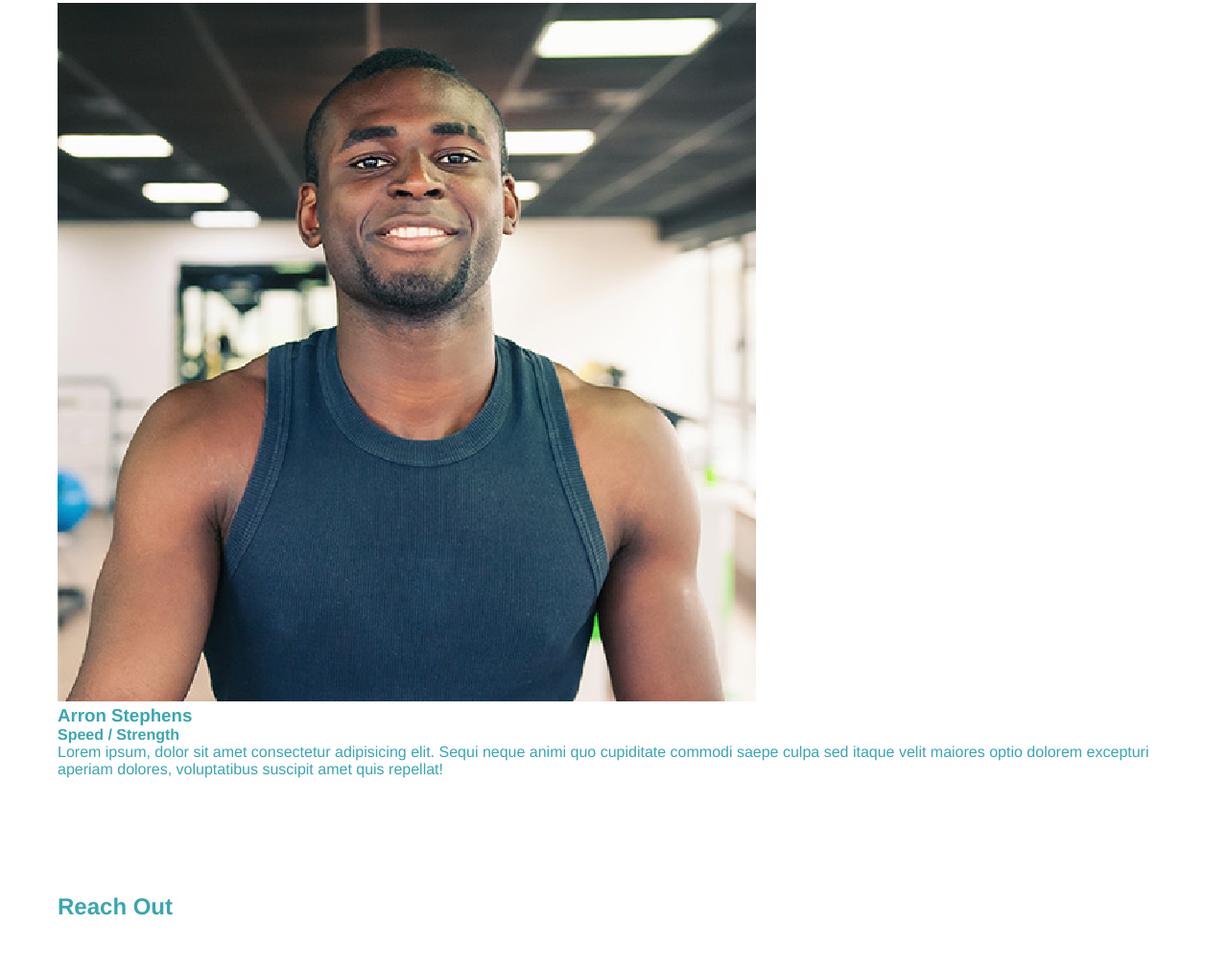
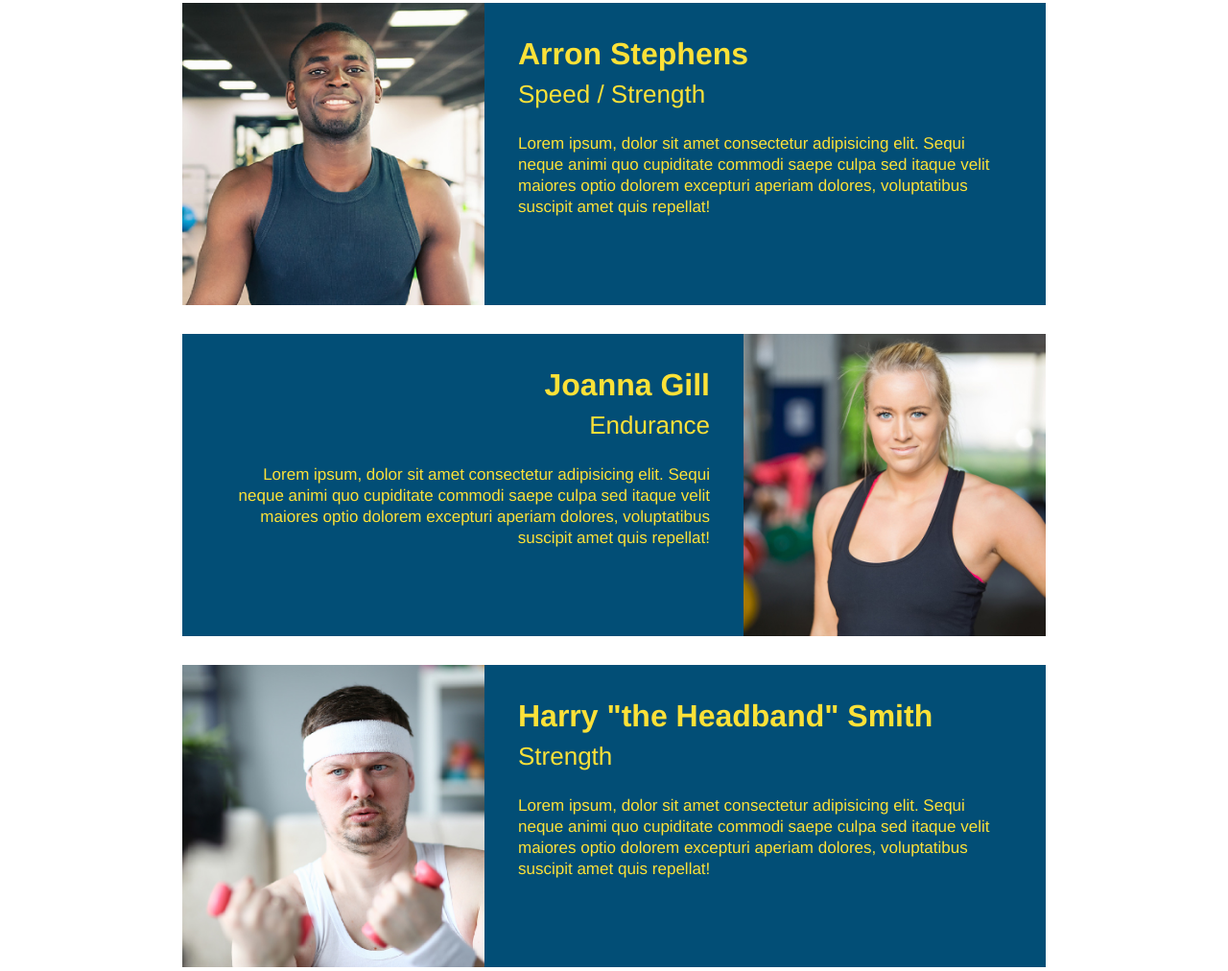
Before and after one commit to adorsey5/run-buddy, a plain HTML site: page index.html in a window 1280 px wide. Shown: the part 2909-3921 px from the top of the page at 96% size. Drawn offline with Linux system fonts and the light colour scheme.

Commit message:
filled in and styled the MEET THE TRAINERS section

```diff
--- a/assets/css/style.css
+++ b/assets/css/style.css
@@ -194,6 +194,56 @@ section {
 .steps span {
   font-size: 38px;
 }
+
+/* MEET THE TRAINERS SECTION */
+/* Centered the text*/
+.trainers {
+  text-align: center;
+}
+
+/* Styled the <article> element*/
+.trainer {
+  width: 900px;
+  margin: 0 auto 30px auto;
+  background: #024e76;
+  color: #fce138;
+  overflow: auto;
+}
+
+/* Styled the text and image content*/
+.trainer img {
+  width: 35%;
+  float: left;
+}
+.trainer-bio {
+  padding: 35px;
+  float: left;
+  width: 65%;
+}
+/* Styled the trainer text to align left and right*/
+.text-left {
+  text-align: left;
+}
+
+.text-right {
+  text-align: right;
+}
+/* Styled the trainers' heading, subheading and paragrpah text*/
+.trainer-bio h3 {
+  font-size: 32px;
+  margin-bottom: 8px;
+}
+
+.trainer-bio h4 {
+  font-weight: lighter;
+  font-size: 26px;
+  margin-bottom: 25px;
+}
+
+.trainer-bio p {
+  font-size: 17px;
+  line-height: 1.3;
+}
 /* Style <footer> with color, text, and margin*/
 footer {
   background: #fce138;
--- a/index.html
+++ b/index.html
@@ -108,9 +108,10 @@
   <!-- "meet the trainers" section -->
   <section id="your-trainers" class="trainers">
     <h2 class="section-title primary-border">Meet The Trainers</h2>
+    <!-- first trainer bio -->
     <article class="trainer">
       <img src="./assets/images/trainer-1.jpg" alt="Arron Stephens in his workout clothes, ready to pump iron" />
-      <div class="trainer-bio">
+      <div class="trainer-bio text-left">
         <h3>Arron Stephens</h3>
         <h4>Speed / Strength</h4>
         <p>
@@ -119,7 +120,31 @@
         </p>
       </div>
     </article>
-  </section>
+    <!-- second trainer bio -->
+    <article class="trainer">
+      <div class="trainer-bio text-right">
+        <h3>Joanna Gill</h3>
+        <h4>Endurance</h4>
+        <p>
+          Lorem ipsum, dolor sit amet consectetur adipisicing elit. Sequi neque animi quo cupiditate commodi saepe culpa sed
+          itaque velit maiores optio dolorem excepturi aperiam dolores, voluptatibus suscipit amet quis repellat!
+        </p>
+      </div>
+      <img src="./assets/images/trainer-2.jpg" alt="Joanna Gill cooling off after a workout" />
+    </article>
+    <!-- third trainer bio -->
+    <article class="trainer">
+      <img src="./assets/images/trainer-3.jpg" alt="Harry Smith wearing a headband and lifting comically small pink weights" />
+      <div class="trainer-bio text-left">
+        <h3>Harry "the Headband" Smith</h3>
+        <h4>Strength</h4>
+        <p>
+          Lorem ipsum, dolor sit amet consectetur adipisicing elit. Sequi neque animi quo cupiditate commodi saepe culpa sed
+          itaque velit maiores optio dolorem excepturi aperiam dolores, voluptatibus suscipit amet quis repellat!
+        </p>
+      </div>
+    </article>
+      </section>
 
   <!-- "reach out" section -->
   <section>
```
